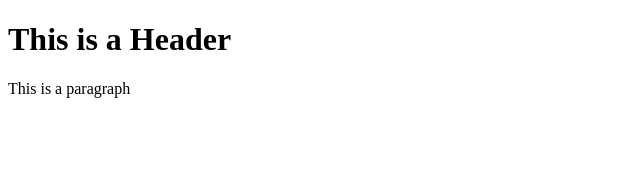
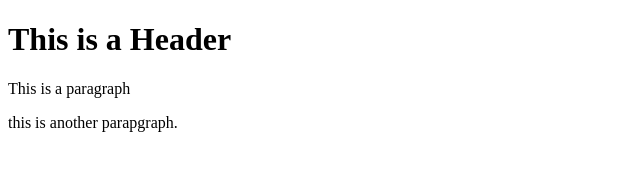
Before and after one commit to Andy-Dev91/git-test, a plain HTML site: page index.html in a window 1280 px wide. Shown: the whole page, without its empty margins (0-640 px from the left). Drawn offline with Linux system fonts and the light colour scheme.

Commit message:
Third commit

```diff
--- a/index.html
+++ b/index.html
@@ -3,5 +3,6 @@
    <body>
       <h1>This is a Header</h1>
       <p>This is a paragraph</p>
+      <p>this is another parapgraph.</p>
    </body>
 </html>
```
